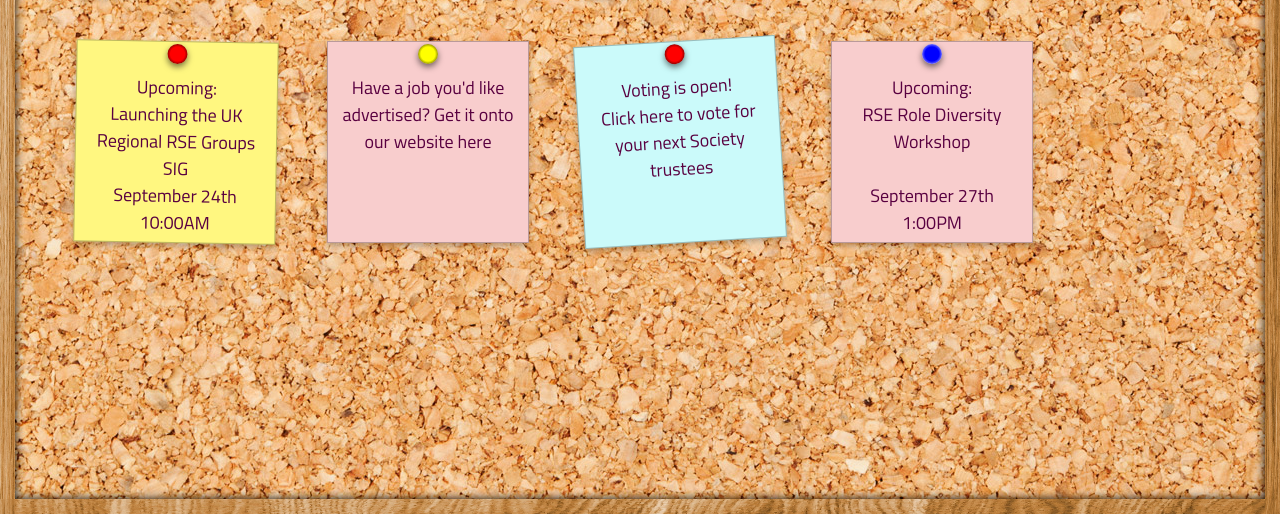
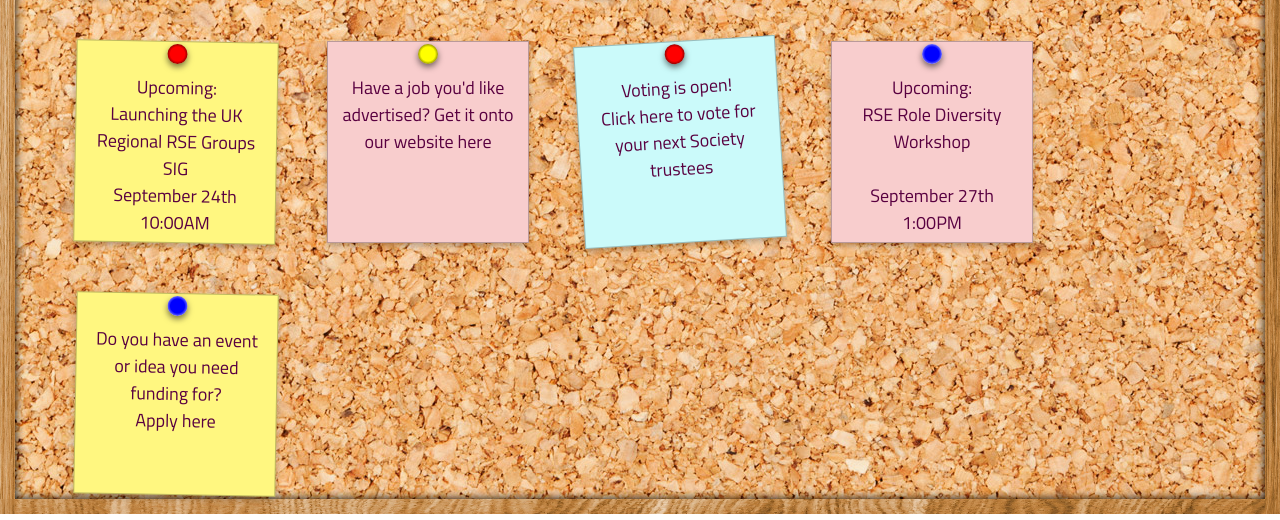
Before and after one commit to TeriForey/TeriForey.github.io, a plain HTML site: page index.html in a window 1280 px wide. Shown: the part 286-806 px from the top of the page. Drawn offline with Linux system fonts and the light colour scheme.

Commit message:
Added event policy

```diff
--- a/index.html
+++ b/index.html
@@ -48,6 +48,10 @@
                 <div class='pin'></div>
                 <div class='text'>Upcoming:<br/>RSE Role Diversity Workshop<br/><br/>September 27th 1:00PM</div>
             </a>
+            <a href="https://society-rse.org/policy-for-socrse-events-and-initiatives-grant/" target="_blank" class="note sticky2">
+                <div class='pin'></div>
+                <div class='text'>Do you have an event or idea you need funding for?<br/>Apply here</div>
+            </a>
         </div>
 
     </body>
```
